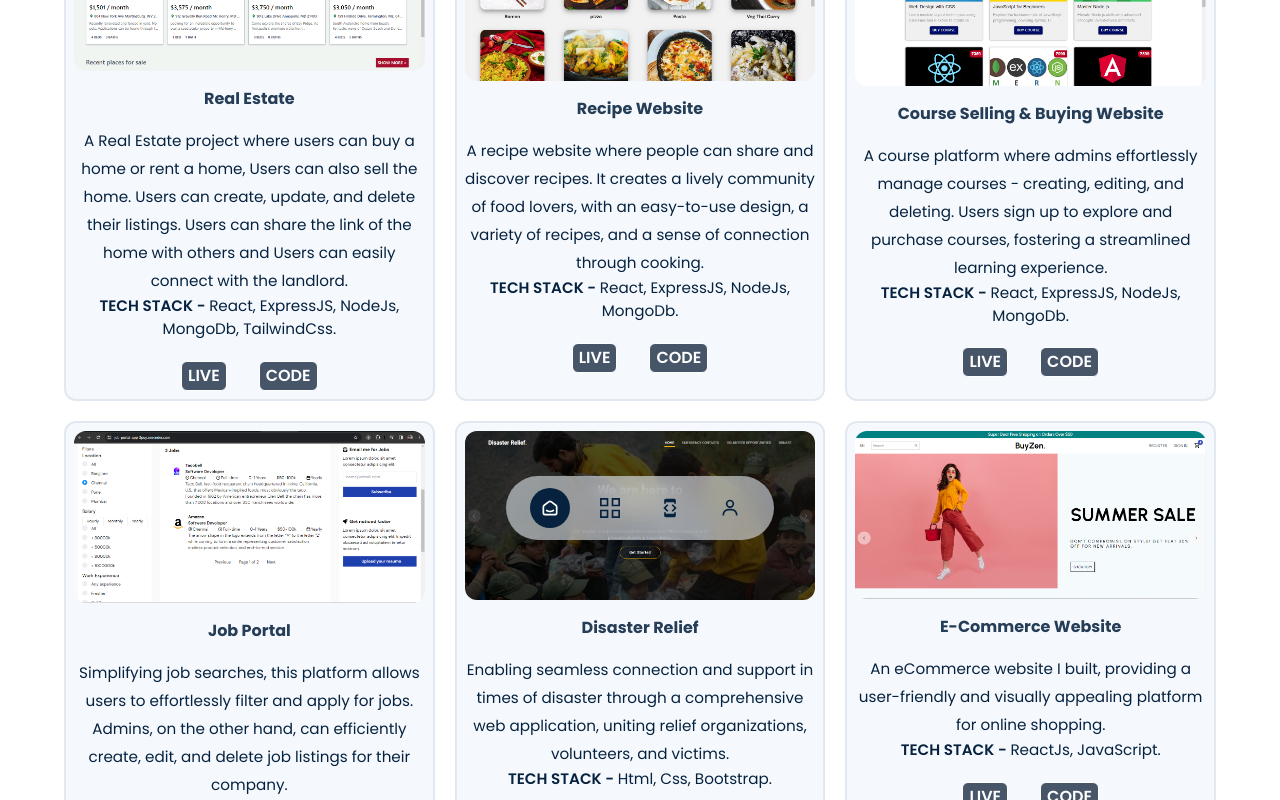
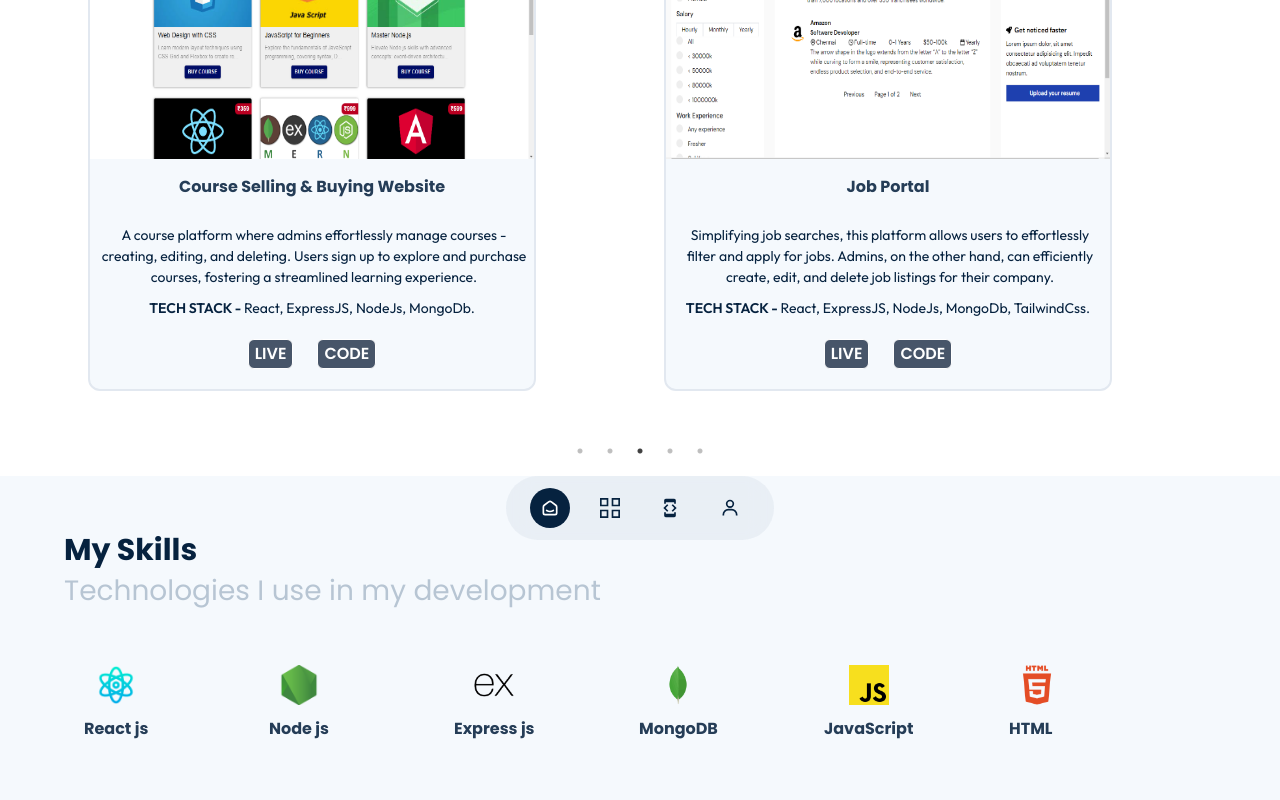
Before and after one commit to vinaybh01/Portfolio-, a React (Vite) app: page / in a window 1280 px wide. Shown: the part 1060-1860 px from the top of the page. Built offline with nearby package versions, Linux system fonts and the light colour scheme; a web font is replaced by a local one.

Commit message:
Changed Ui of projects

```diff
--- a/src/Content.js
+++ b/src/Content.js
@@ -154,14 +154,14 @@ export const content = {
         demo: "https://job-portal-app-3puy.onrender.com",
         code: "https://github.com/vinaybh01/job-portal-frontend",
       },
-      {
-        title: "Disaster Relief",
-        para: "Enabling seamless connection and support in times of disaster through a comprehensive web application, uniting relief organizations, volunteers, and victims.",
-        para2: "Html, Css, Bootstrap.",
-        logo: pic4,
-        demo: "https://ybhumi.github.io/disaster-relief",
-        code: "https://github.com/vinaybh01/disaster-relief",
-      },
+      // {
+      //   title: "Disaster Relief",
+      //   para: "Enabling seamless connection and support in times of disaster through a comprehensive web application, uniting relief organizations, volunteers, and victims.",
+      //   para2: "Html, Css, Bootstrap.",
+      //   logo: pic4,
+      //   demo: "https://ybhumi.github.io/disaster-relief",
+      //   code: "https://github.com/vinaybh01/disaster-relief",
+      // },
       {
         title: "E-Commerce Website",
         para: " An eCommerce website I built, providing a user-friendly and visually appealing platform for online shopping.",
--- a/src/components/Services.jsx
+++ b/src/components/Services.jsx
@@ -1,10 +1,45 @@
+import React, { useState, useEffect } from "react";
 import { content } from "../Content";
+import Slider from "react-slick";
+import "slick-carousel/slick/slick.css";
+import "slick-carousel/slick/slick-theme.css";
 
 const Services = () => {
+  const [isMobileView, setIsMobileView] = useState(false);
+
+  useEffect(() => {
+    const handleResize = () => {
+      setIsMobileView(window.innerWidth <= 768);
+    };
+
+    // Initial check
+    handleResize();
+
+    // Add event listener
+    window.addEventListener("resize", handleResize);
+
+    // Clean up event listener on unmount
+    return () => window.removeEventListener("resize", handleResize);
+  }, []);
+
+  const settings = {
+    dots: true,
+    infinite: true,
+    speed: 1000,
+    slidesToShow: isMobileView ? 1 : 2,
+    slidesToScroll: 1,
+    autoplay: true,
+    autoplaySpeed: 2000,
+  };
+
   const { services } = content;
+
   return (
-    <section id="services">
-      <div className="md:container px-4 py-14">
+    <section id="services" style={{ marginTop: "15px", paddingBottom: "40px" }}>
+      <div
+        className="md:container"
+        style={{ padding: isMobileView ? "24px" : "" }}
+      >
         <h2 className="title" data-aos="fade-down">
           {services.title}
         </h2>
@@ -15,38 +50,64 @@ const Services = () => {
           {services.subtitle}
         </h4>
         <br />
-        <div className="flex gap-5 justify-between flex-wrap  grou services-section">
-          {services.service_content.map((content, i) => (
+        <div>
+          <Slider {...settings}>
+            {services.service_content.map((service, i) => (
+              <div className="p-6" key={i}>
                 <div
-              key={i}
-              className="min-w-[22rem] duration-300 border-2 border-slate-200 rounded-xl text-center bg-bg_light_primary p-2 flex-1 hover:border-slate-400 hover:border-3"
+                  className="duration-300 border-2 border-slate-200 rounded-xl text-center bg-bg_light_primary hover:border-slate-400"
+                  style={{
+                    width: isMobileView ? "80vw" : "35vw",
+                    height: "auto",
+                    paddingBottom: "20px",
+                  }}
                 >
                   <img
-                src={content.logo}
-                alt="..."
-                className="mx-auto rounded-xl"
+                    src={service.logo}
+                    alt={service.title}
+                    className="mx-auto"
+                    style={{
+                      width: isMobileView ? "80vw" : "35vw",
+                      height: isMobileView ? "auto" : "34vh",
+                      borderRadius: "10px 10px 0px 0px",
+                    }}
                   />
-              <h6 className="my-3">{content.title}</h6>
-              <p className="leading-7">{content.para}</p>
-              <p className="">
+                  <h6 className="my-3">{service.title}</h6>
+                  <p
+                    style={{
+                      fontSize: isMobileView ? "12px" : "14px",
+                      fontFamily: "Outfit",
+                      width: isMobileView ? "80vw" : "35vw",
+                      padding: "10px",
+                    }}
+                  >
+                    {service.para}
+                  </p>
+                  <p
+                    style={{
+                      fontSize: isMobileView ? "12px" : "14px",
+                      fontFamily: "Outfit",
+                    }}
+                  >
                     <span className="font-semibold">TECH STACK - </span>
-                {content.para2}
+                    {service.para2}
                   </p>
                   <div className="links flex space-x-4 font-semibold pt-5 justify-center gap-2">
-                <a href={content.demo}>
+                    <a href={service.demo}>
                       <button className="border px-1.5 py-0.5 rounded-md bg-slate-600 hover:bg-slate-800 text-white">
                         LIVE
                       </button>
                     </a>
-                <br />
-                <a href={content.code}>
-                  <button className="border px-1.5 py-0.5 rounded-md  bg-slate-600 hover:bg-slate-800 text-white">
+                    <a href={service.code}>
+                      <button className="border px-1.5 py-0.5 rounded-md bg-slate-600 hover:bg-slate-800 text-white">
                         CODE
                       </button>
                     </a>
                   </div>
                 </div>
+              </div>
             ))}
+          </Slider>
         </div>
       </div>
     </section>
--- a/src/index.css
+++ b/src/index.css
@@ -3,6 +3,7 @@
 /* Poppins */
 @import url("https://fonts.googleapis.com/css2?family=Poppins:wght@100;200;300;400;500;600;700;800;900&display=swap");
 /* Poppins */
+@import url("https://fonts.googleapis.com/css2?family=Outfit:wght@100..900&display=swap");
 
 @tailwind base;
 @tailwind components;
@@ -65,3 +66,23 @@
 .swiper-pagination-bullet {
   @apply w-3 h-3 bg-dark_primary;
 }
+
+* {
+  scrollbar-width: thin;
+  scrollbar-color: #888 #444;
+}
+
+*::-webkit-scrollbar {
+  width: 8px;
+  height: 8px;
+}
+
+*::-webkit-scrollbar-thumb {
+  background-color: #888;
+  border-radius: 10px;
+}
+
+*::-webkit-scrollbar-track {
+  background: #444;
+  border-radius: 10px;
+}
```
Also changed, not shown: package.json (+8 -1 lines), 1 other file (tests, documents, lock files or other folders). Lines whose indentation alone changed are shown as unchanged.
